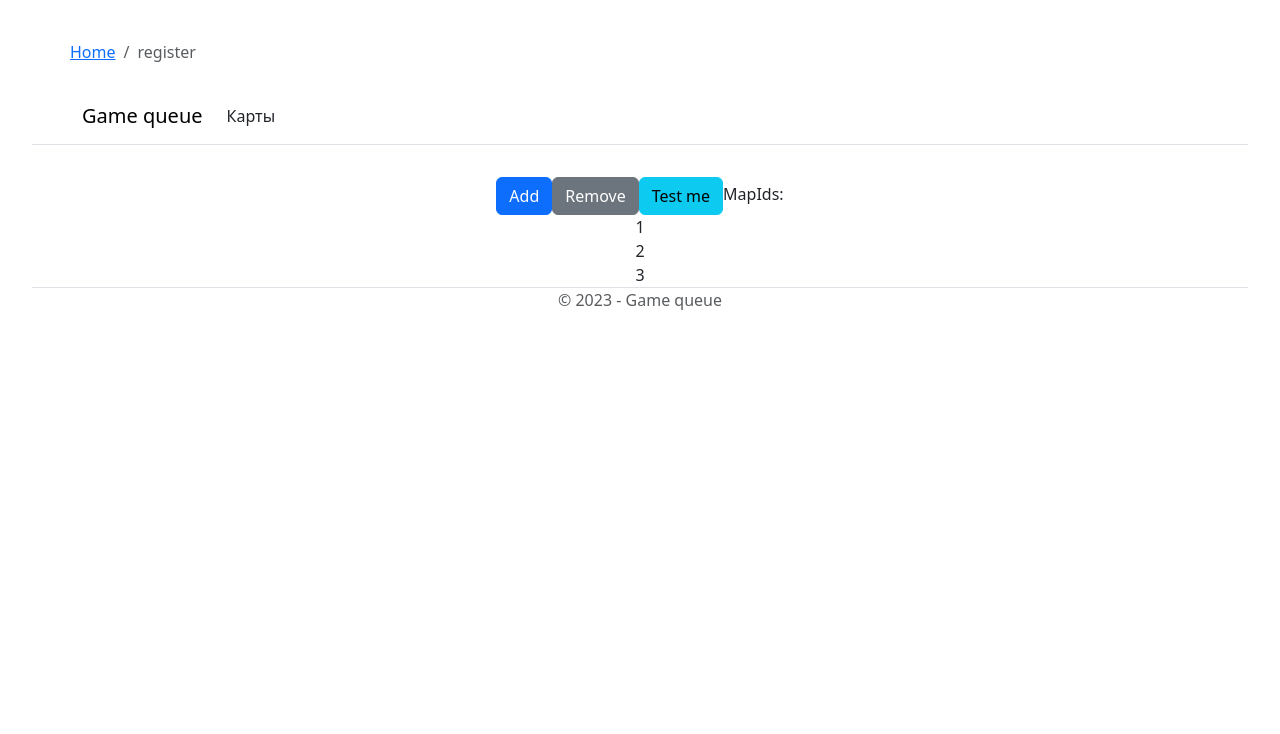
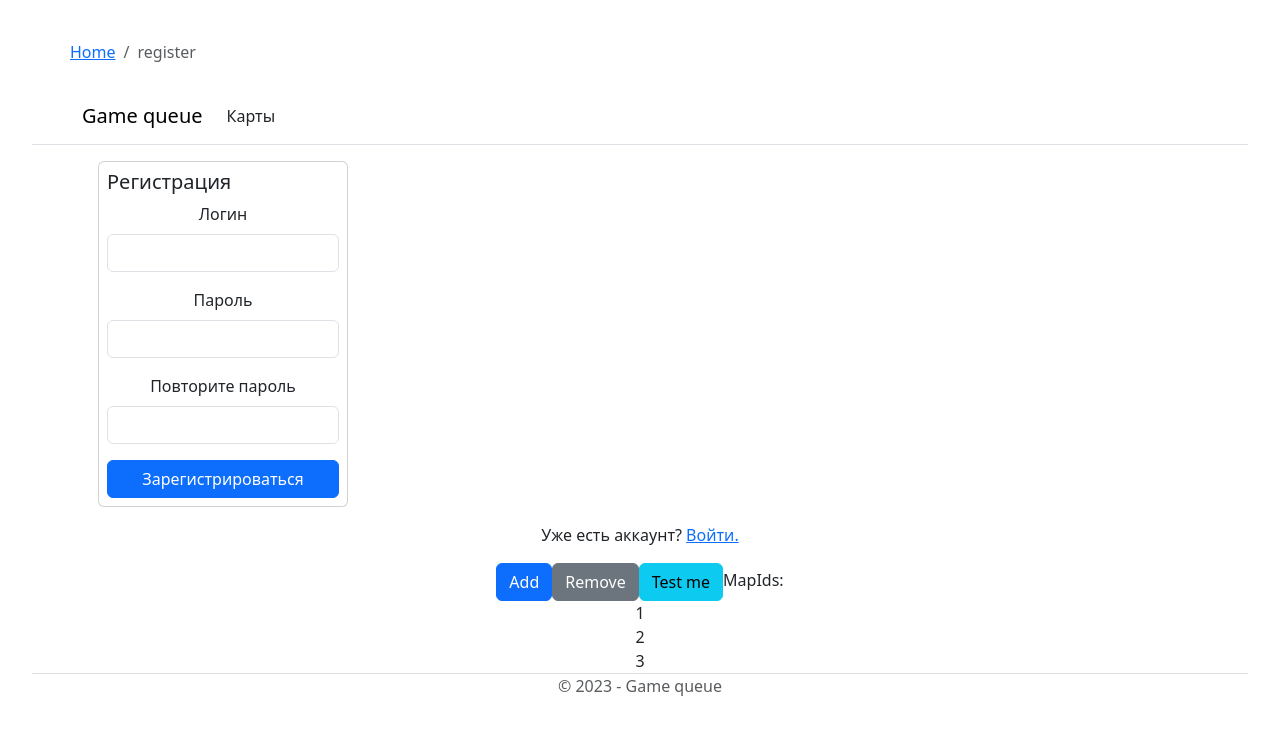
Before and after one commit to web-3-game-queue/front, a React (Vite) app in the folder game-queue-react-app/: page /front/register in a window 1280 px wide. Shown: the top 734 px of the page. Built offline with nearby package versions, Linux system fonts and the light colour scheme.

Commit message:
Added registration

```diff
--- a/game-queue-react-app/src/Components/Auth/Login.tsx
+++ b/game-queue-react-app/src/Components/Auth/Login.tsx
@@ -1,24 +1,29 @@
 import { FC, useRef } from 'react';
 import { AuthenticationAPI } from '../../Core/APIs/AuthenticationAPI';
 import { setAuthorization } from '../../Core/Cookies';
+import { Link } from 'react-router-dom';
 
 export const LoginComponent: FC = () => {
     const loginInput = useRef<HTMLInputElement>(null);
     const passwordInput = useRef<HTMLInputElement>(null);
+    const errorMsg = useRef<HTMLDivElement>(null);
 
     async function handleSubmit(event: React.FormEvent) {
         event.preventDefault();
+        event.stopPropagation();
         const login = loginInput.current?.value ?? '';
         const password = passwordInput.current?.value ?? '';
         const token = await AuthenticationAPI.Login(login, password);
+        errorMsg.current?.classList.remove('d-none');
         if (token !== null) {
             setAuthorization(token);
+            errorMsg.current?.classList.add('d-none');
         }
     }
 
     return (
         <div>
-            <form method="get" className="card p-2 m-3" style={{ width: '250px' }} onSubmit={(e) => handleSubmit(e)}>
+            <form method="get" className="card p-2 m-3 needs-validation" style={{ width: '250px' }} onSubmit={(e) => handleSubmit(e)}>
                 <div style={{ display: 'flex' }}>
                     <h5>Вход в систему</h5>
                 </div>
@@ -26,18 +31,22 @@ export const LoginComponent: FC = () => {
                     <label htmlFor="Login" className="form-label">
                         Логин
                     </label>
-                    <input type="text" className="form-control" id="Login" name="Login" ref={loginInput} />
+                    <input type="text" className="form-control" id="Login" name="Login" ref={loginInput} required />
                 </div>
                 <div className="mb-3">
                     <label htmlFor="Password" className="form-label">
                         Пароль
                     </label>
-                    <input type="password" className="form-control" id="Password" name="Password" min="0" ref={passwordInput} />
+                    <input type="password" className="form-control" id="Password" name="Password" min="0" ref={passwordInput} required />
                 </div>
                 <button type="submit" className="btn btn-primary">
                     Войти
                 </button>
+                <div className="p-2 mb-3 text-bg-danger rounded-3 mt-3 d-none" ref={errorMsg}>
+                    Ошибка входа: неверный логин или пароль.
+                </div>
             </form>
+            Еще нет аккаунта? <Link to="/register">Зарегистрироваться.</Link>
         </div>
     );
 };
--- /dev/null
+++ b/game-queue-react-app/src/Components/Auth/Register.tsx
@@ -0,0 +1,75 @@
+import { FC, useRef } from 'react';
+import { Link } from 'react-router-dom';
+import { AuthorizationAPI } from '../../Core/APIs/AuthorizationAPI';
+
+export const RegisterComponent: FC = () => {
+    const loginInput = useRef<HTMLInputElement>(null);
+    const passwordInput = useRef<HTMLInputElement>(null);
+    const repeatPasswordInput = useRef<HTMLInputElement>(null);
+    const errorMsg = useRef<HTMLDivElement>(null);
+
+    function showError(text: string) {
+        if (errorMsg.current === null) {
+            return;
+        }
+        const e = errorMsg.current;
+        e.classList.remove('d-none');
+        e.innerText = text;
+    }
+
+    function hideError() {
+        errorMsg.current?.classList.add('d-none');
+    }
+
+    async function handleSubmit(event: React.FormEvent) {
+        event.preventDefault();
+        const login = loginInput.current?.value ?? '';
+        const password = passwordInput.current?.value ?? '';
+        const repeatPassword = repeatPasswordInput.current?.value ?? '';
+        if (password != repeatPassword) {
+            showError('Пароли не совпадают');
+            return;
+        }
+        const token = await AuthorizationAPI.Register(login, password);
+        if (token === null) {
+            showError('Пользователь с таким логином уже зарегистрирован.');
+        } else {
+            hideError();
+        }
+    }
+
+    return (
+        <div>
+            <form method="get" className="card p-2 m-3" style={{ width: '250px' }} onSubmit={(e) => handleSubmit(e)}>
+                <div style={{ display: 'flex' }}>
+                    <h5>Регистрация</h5>
+                </div>
+                <div className="mb-3">
+                    <label htmlFor="Login" className="form-label">
+                        Логин
+                    </label>
+                    <input type="text" className="form-control" id="Login" name="Login" ref={loginInput} required />
+                </div>
+                <div className="mb-3">
+                    <label htmlFor="Password" className="form-label">
+                        Пароль
+                    </label>
+                    <input type="password" className="form-control" id="Password" name="Password" min="0" ref={passwordInput} required />
+                </div>
+                <div className="mb-3">
+                    <label htmlFor="RepeatPassword" className="form-label">
+                        Повторите пароль
+                    </label>
+                    <input type="password" className="form-control" id="RepeatPassword" name="RepeatPassword" min="0" ref={repeatPasswordInput} required />
+                </div>
+                <button type="submit" className="btn btn-primary">
+                    Зарегистрироваться
+                </button>
+                <div className="p-2 mb-3 text-bg-danger rounded-3 mt-3 d-none" ref={errorMsg}>
+                    Ошибка входа: неверный логин или пароль.
+                </div>
+            </form>
+            Уже есть аккаунт? <Link to="/login">Войти.</Link>
+        </div>
+    );
+};
--- a/game-queue-react-app/src/Components/Basic/Routes.tsx
+++ b/game-queue-react-app/src/Components/Basic/Routes.tsx
@@ -4,6 +4,7 @@ import { IndexComponent } from './Index';
 import { MapsPageComponent } from '../Maps/MapsPage';
 import { MapPageParamIdComponent } from '../Maps/MapPage/MapPageParamId';
 import { LoginComponent } from '../Auth/Login';
+import { RegisterComponent } from '../Auth/Register';
 
 export const RoutesComponent: FC = () => (
     <Routes>
@@ -12,5 +13,6 @@ export const RoutesComponent: FC = () => (
         <Route path="/maps" element={<MapsPageComponent />} />
         <Route path="/maps/:id" element={<MapPageParamIdComponent />} />
         <Route path="/login" element={<LoginComponent />} />
+        <Route path="/register" element={<RegisterComponent />} />
     </Routes>
 );
--- /dev/null
+++ b/game-queue-react-app/src/Core/APIs/AuthorizationAPI.ts
@@ -0,0 +1,18 @@
+import axios from "axios";
+import { BASE_API_URL } from "../../Configuration";
+
+export abstract class AuthorizationAPI {
+    public static readonly AUTHORIZATION_API_PATH = 'authorization';
+
+    public static Register = async (login: string, password: string) => {
+        try {
+            const url = new URL(`${BASE_API_URL}/${this.AUTHORIZATION_API_PATH}`);
+            url.searchParams.append('name', login);
+            url.searchParams.append('password', password);
+            const result = await axios.post(url.toString());
+            return result;
+        } catch (error) {
+            return null;
+        }
+    }
+}
```
